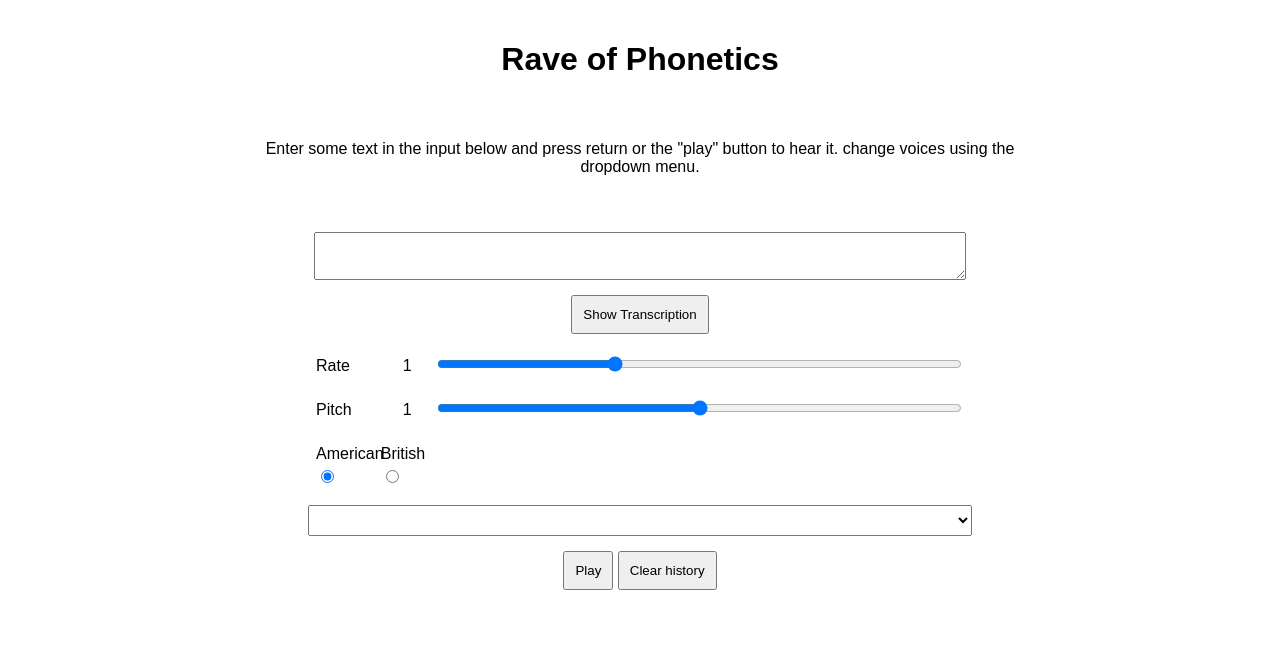
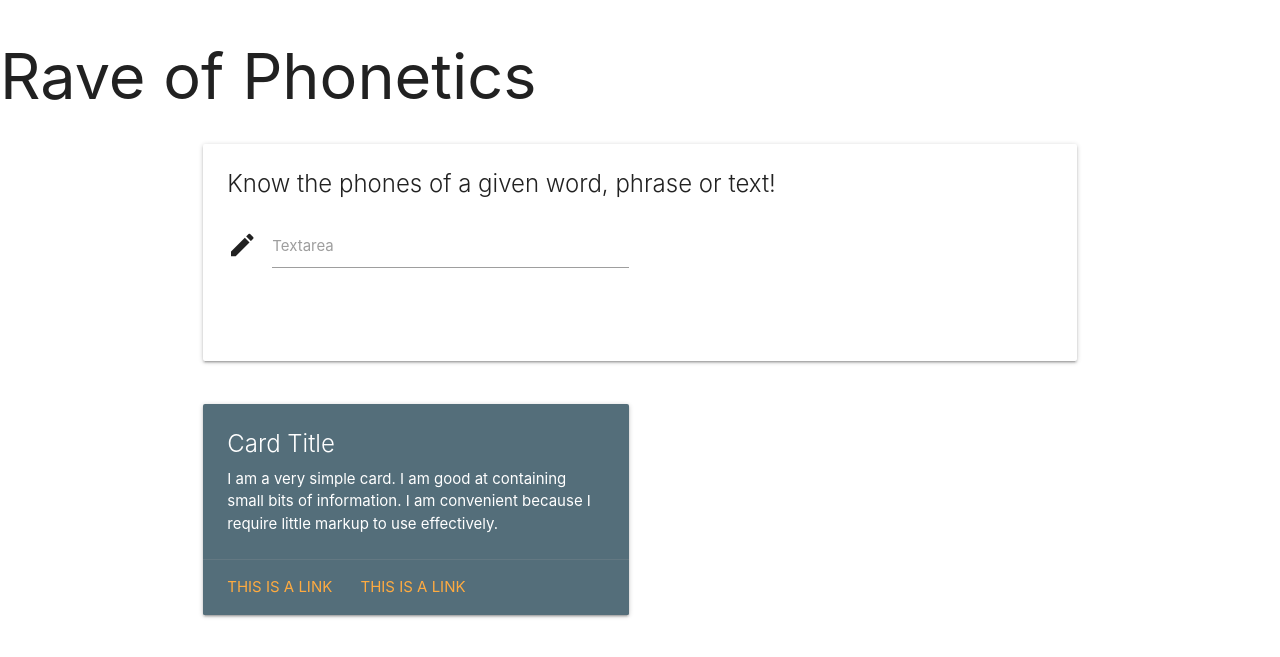
Before and after one commit to willianantunes/rave-of-phonetics, a Django app: page / in a window 1280 px wide. Shown: the top 657 px of the page. Run offline with Django 3.2, Linux system fonts and the light colour scheme; lists and menus that the app fills with data are empty; style sheets or scripts are compiled from the project's sources.

Commit message:
WIP: Swapping Material Design to MaterializeCSS
Issues I passed by:
- https://git.io/JLdpk
- https://stackoverflow.com/q/59466781/3899136

```diff
--- a/package.json
+++ b/package.json
@@ -34,9 +34,11 @@
   },
   "dependencies": {
     "dexie": "^3.0.3",
-    "material-components-web": "^9.0.0"
+    "materialize-css": "^1.0.0"
   },
   "sass": {
-    "includePaths": ["./node_modules"]
+    "includePaths": [
+      "./node_modules"
+    ]
   }
 }
--- /dev/null
+++ b/rave_of_phonetics/apps/core/static/core/css/app.scss
@@ -0,0 +1,16 @@
+// Import custom setup
+//@import "my-theme";
+
+//@import "login";
+//@import "card";
+
+// Import the Styles for each Material Component
+//@import "~@material/card/mdc-card";
+
+@import "~materialize-css/sass/materialize";
+
+//.main-card {
+//  padding: 16px;
+//  height: 350px;
+//  width: 350px;
+//}
--- /dev/null
+++ b/rave_of_phonetics/apps/core/static/core/css/card.scss
@@ -0,0 +1,2 @@
+@use "~@material/card";
+@include card.core-styles;
--- a/rave_of_phonetics/apps/core/static/core/css/login.scss
+++ b/rave_of_phonetics/apps/core/static/core/css/login.scss
@@ -1 +1,2 @@
 @import "~@material/textfield/mdc-text-field";
+@import "~@material/chips/mdc-chips";
--- a/rave_of_phonetics/apps/core/static/core/js/parcel-entry.js
+++ b/rave_of_phonetics/apps/core/static/core/js/parcel-entry.js
@@ -1,2 +1,3 @@
+import '../../../../../../node_modules/materialize-css/dist/js/materialize.min'
 import './app'
-import '../css/login.scss'
+import '../css/app.scss'
--- a/rave_of_phonetics/apps/core/templates/core/pages/home.html
+++ b/rave_of_phonetics/apps/core/templates/core/pages/home.html
@@ -7,60 +7,52 @@
     <meta charset="utf-8">
     <meta http-equiv="X-UA-Compatible" content="IE=edge,chrome=1">
     <meta name="viewport" content="width=device-width, initial-scale=1">
+    <link rel="stylesheet" href="https://fonts.googleapis.com/icon?family=Material+Icons">
     <link rel="manifest" href="{% static 'core/manifest.webapp' %}">
-    <link rel="stylesheet" type='text/css' href="{% static 'core/css/style.css' %}">
     <link rel="stylesheet" type='text/css' href="{% static 'core/dist/main.css' %}">
 </head>
-
 <body>
+<header>
     <h1>Rave of Phonetics</h1>
-
-<p>Enter some text in the input below and press return or the "play" button to hear it. change voices using the dropdown
-    menu.</p>
-
-<form method="post" class="boo">{% csrf_token %}
-
-    <div class="custom-message"></div>
-
-    <textarea required class="txt" name="text-to-be-transcribed">{{ text }}</textarea>
-    <div class="controls">
-        <button id="transcript" type="submit">Show Transcription</button>
-        {#        <button name="clear-input" type="submit">Clear</button>#}
+</header>
+<div class="container">
+    <div class="row">
+        <div class="col s12">
+            <div class="card">
+                <div class="card-content">
+                    <span class="card-title text-center">Know the phones of a given word, phrase or text!</span>
+                    <div class="row">
+                        <form class="col s6">
+                            <div class="row">
+                                <div class="input-field col s12">
+                                    <i class="material-icons prefix">mode_edit</i>
+                                    <textarea id="textarea1" class="materialize-textarea"></textarea>
+                                    <label for="textarea1">Textarea</label>
                                 </div>
-    {% if transcription %}
-        <p>{{ transcription }}</p>
-    {% endif %}
-    <div>
-        <label for="rate">Rate</label>
-        <input type="range" min="0.5" max="2" value="1" step="0.1" name="rate">
-        <div class="rate-value">1</div>
-        <div class="clearfix"></div>
-    </div>
-    <div>
-        <label for="pitch">Pitch</label>
-        <input type="range" min="0" max="2" value="1" step="0.1" name="pitch">
-        <div class="pitch-value">1</div>
-        <div class="clearfix"></div>
-    </div>
-    <div>
-        <label>American
-            <input type="radio" name="chosen-language" value="en-us" checked/>
-        </label>
-        <label>British
-            <input type="radio" name="chosen-language" value="en-gb"/>
-        </label>
-    </div>
-    <select name="available-voices"></select>
-    <div class="controls">
-        <button name="play" type="submit" class="speech-play">Play</button>
-        <button name="clear-history" type="submit">Clear history</button>
                             </div>
                         </form>
+                    </div>
+                </div>
+            </div>
+        </div>
+    </div>
 
-<br />
-<br />
 
-<div class="history"></div>
+    <div class="row">
+        <div class="col s12 m6">
+            <div class="card blue-grey darken-1">
+                <div class="card-content white-text">
+                    <span class="card-title">Card Title</span>
+                    <p>I am a very simple card. I am good at containing small bits of information.
+                        I am convenient because I require little markup to use effectively.</p>
+                </div>
+                <div class="card-action">
+                    <a href="#">This is a link</a>
+                    <a href="#">This is a link</a>
+                </div>
+            </div>
+        </div>
+    </div>
 
     <script src="{% static 'core/dist/main.js' %}"></script>
 </body>
```
Also changed, not shown: rave_of_phonetics/apps/core/static/core/js/app.js (+9 -9 lines), README.md, package-lock.json. Lines whose indentation alone changed are shown as unchanged.
